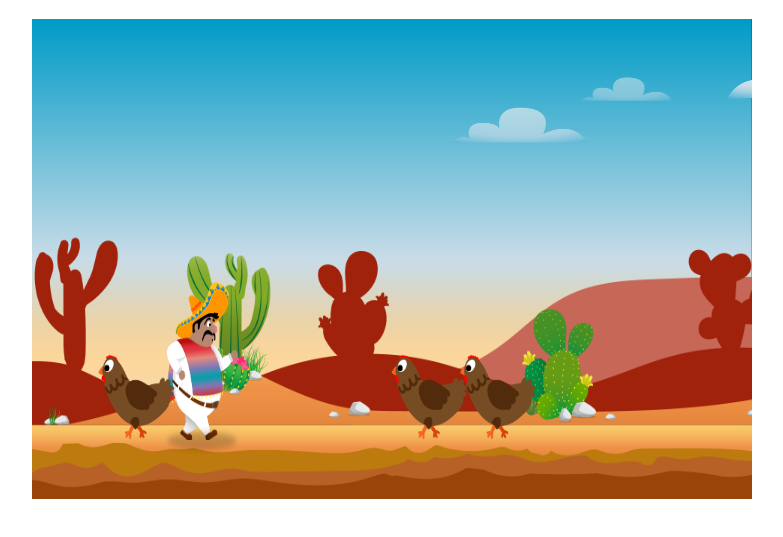
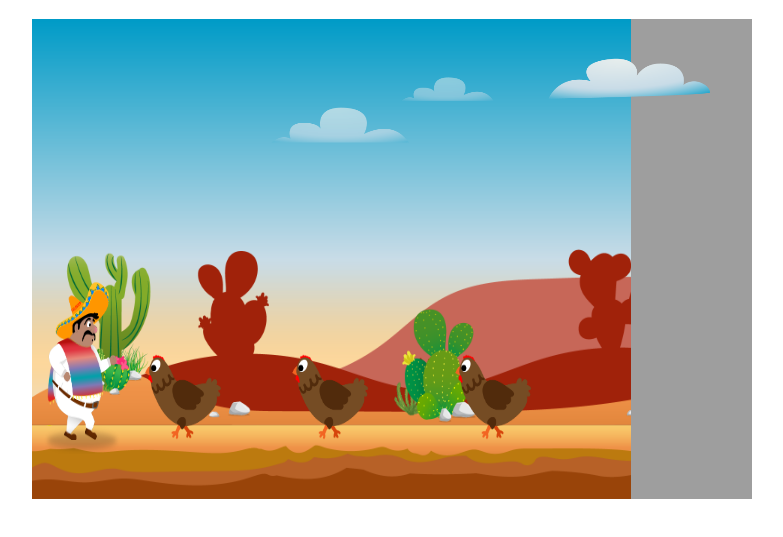
Before and after one commit to DevMinded55/El-Pollo-Loco, a plain HTML site: page index.html in a window 1280 px wide. Shown: the part 69-606 px from the top of the page, without its empty margins (248-1031 px from the left). Drawn offline with Linux system fonts and the light colour scheme.

Commit message:
made character movable + made camera move with character + added more backgrounds, when camera moves + added levels as folder and .js

```diff
--- a/index.html
+++ b/index.html
@@ -1,23 +1,25 @@
 <!DOCTYPE html>
 <html lang="en">
     <head>
-    <meta charset="UTF-8">
-    <meta name="viewport" content="width=device-width, initial-scale=1.0">
-    <link rel="stylesheet" href="style.css">
+        <meta charset="UTF-8" />
+        <meta name="viewport" content="width=device-width, initial-scale=1.0" />
+        <link rel="stylesheet" href="style.css" />
         <title>Document</title>
     </head>
     <body onload="init()">
         <h1>El Pollo Loco</h1>
 
-    <canvas id="canvas" width="720" height="480">
+        <canvas id="canvas" width="720" height="480"> </canvas>
 
-    </canvas>
-    <script src="models/world.class.js"></script>
         <script src="models/movable-object.class.js"></script>
+        <script src="models/character.class.js"></script>
         <script src="models/chicken.class.js"></script>
         <script src="models/cloud.class.js"></script>
         <script src="models/background-object.class.js"></script>
-    <script src="models/character.class.js"></script>
+        <script src="models/keyboard.class.js"></script>
+        <script src="models/level.class.js"></script>
+        <script src="levels/level1.js"></script>
+        <script src="models/world.class.js"></script>
         <script src="js/game.js"></script>
     </body>
 </html>
--- a/js/game.js
+++ b/js/game.js
@@ -1,10 +1,49 @@
 let canvas;
 let world;
+let keyboard = new Keyboard();
 
 function init(){
     canvas = document.getElementById("canvas")
-    world = new World(canvas);
+    world = new World(canvas, keyboard);
 
     console.log("my Char is", world.character);
     console.log("my enemies are", world.enemies);
 }
+
+window.addEventListener("keydown", (e) =>{
+    console.log(e);
+    if(e.keyCode == 39) {
+        keyboard.RIGHT = true;
+    }
+    if(e.keyCode == 37) {
+        keyboard.LEFT = true;
+    }
+    if(e.keyCode == 38) {
+        keyboard.UP = true;
+    }
+    if(e.keyCode == 40) {
+        keyboard.DOWN = true;
+    }
+    if(e.keyCode == 32) {
+        keyboard.SPACE = true;
+    }
+});
+
+window.addEventListener("keyup", (e) =>{
+    console.log(e);
+    if(e.keyCode == 39) {
+        keyboard.RIGHT = false;
+    }
+    if(e.keyCode == 37) {
+        keyboard.LEFT = false;
+    }
+    if(e.keyCode == 38) {
+        keyboard.UP = false;
+    }
+    if(e.keyCode == 40) {
+        keyboard.DOWN = false;
+    }
+    if(e.keyCode == 32) {
+        keyboard.SPACE = false;
+    }
+});
--- /dev/null
+++ b/levels/level1.js
@@ -0,0 +1,32 @@
+const level1 = new Level(
+    [
+    new Chicken(),
+    new Chicken(),
+    new Chicken(),
+],
+[
+        new Cloud()
+    ],
+    [
+        new BackgroundObject("assets/img/5_background/layers/air.png",-719),
+        new BackgroundObject("assets/img/5_background/layers/3_third_layer/2.png", -719),
+        new BackgroundObject("assets/img/5_background/layers/2_second_layer/2.png",-719),
+        new BackgroundObject("assets/img/5_background/layers/1_first_layer/2.png",-719),
+        new BackgroundObject("assets/img/5_background/layers/air.png",0),
+        new BackgroundObject("assets/img/5_background/layers/3_third_layer/1.png", 0),
+        new BackgroundObject("assets/img/5_background/layers/2_second_layer/1.png",0),
+        new BackgroundObject("assets/img/5_background/layers/1_first_layer/1.png",0),
+        new BackgroundObject("assets/img/5_background/layers/air.png",719),
+        new BackgroundObject("assets/img/5_background/layers/3_third_layer/2.png", 719),
+        new BackgroundObject("assets/img/5_background/layers/2_second_layer/2.png",719),
+        new BackgroundObject("assets/img/5_background/layers/1_first_layer/2.png",719),
+        new BackgroundObject("assets/img/5_background/layers/air.png",1438),
+        new BackgroundObject("assets/img/5_background/layers/3_third_layer/1.png", 1438),
+        new BackgroundObject("assets/img/5_background/layers/2_second_layer/1.png",1438),
+        new BackgroundObject("assets/img/5_background/layers/1_first_layer/1.png",1438),
+        new BackgroundObject("assets/img/5_background/layers/air.png",2157),
+        new BackgroundObject("assets/img/5_background/layers/3_third_layer/2.png", 2157),
+        new BackgroundObject("assets/img/5_background/layers/2_second_layer/2.png",2157),
+        new BackgroundObject("assets/img/5_background/layers/1_first_layer/2.png",2157)
+    ]
+);
--- a/models/character.class.js
+++ b/models/character.class.js
@@ -1,16 +1,16 @@
 class Character extends MovableObject {
     height = 280;
     y = 155;
+    speed = 10;
     IMAGES_WALKING = [
         "assets/img/2_character_pepe/2_walk/W-21.png",
         "assets/img/2_character_pepe/2_walk/W-22.png",
         "assets/img/2_character_pepe/2_walk/W-23.png",
         "assets/img/2_character_pepe/2_walk/W-24.png",
         "assets/img/2_character_pepe/2_walk/W-25.png",
-        "assets/img/2_character_pepe/2_walk/W-26.png"
+        "assets/img/2_character_pepe/2_walk/W-26.png",
     ];
-
-
+    world;
 
     constructor() {
         super();
@@ -21,14 +21,29 @@ class Character extends MovableObject {
     }
 
     animate() {
+        setInterval(() => {
+            if (this.world.keyboard.RIGHT) {
+                this.x += this.speed;
+                this.otherDirection = false;
+            }
 
-        setInterval(() =>{
-        let i = this.currentImage % this.IMAGES_WALKING.length;
-        let path = this.IMAGES_WALKING[i];
-        this.img = this.imageCache[path];
-        this.currentImage++;
-        }, 1000 / 10);
+            if (this.world.keyboard.LEFT) {
+                this.x -= this.speed;
+                this.otherDirection = true;
+            }
+            this.world.camera_x = -this.x;
+        }, 1000 / 60);
 
+        setInterval(() => {
+            if (this.world.keyboard.RIGHT || this.world.keyboard.LEFT) {
+
+                //WALK ANIMATION
+                let i = this.currentImage % this.IMAGES_WALKING.length;
+                let path = this.IMAGES_WALKING[i];
+                this.img = this.imageCache[path];
+                this.currentImage++;
+            }
+        }, 50);
     }
 
     jump() {}
--- /dev/null
+++ b/models/keyboard.class.js
@@ -0,0 +1,7 @@
+class Keyboard {
+    LEFT = false;
+    RIGHT = false;
+    UP = false;
+    DOWN = false;
+    SPACE = false;
+}
--- /dev/null
+++ b/models/level.class.js
@@ -0,0 +1,11 @@
+class Level {
+    enemies;
+    clouds;
+    backgroundObjects;
+
+    constructor(enemies, clouds, backgroundObjects) {
+        this.enemies = enemies;
+        this.clouds = clouds;
+        this.backgroundObjects = backgroundObjects;
+    }
+}
--- a/models/movable-object.class.js
+++ b/models/movable-object.class.js
@@ -7,6 +7,7 @@ class MovableObject {
     imageCache = {};
     currentImage = 0;
     speed = 0.15;
+    otherDirection = false;
 
     loadImage(path){
     let img = new Image();
--- a/models/world.class.js
+++ b/models/world.class.js
@@ -1,34 +1,33 @@
 class World {
     character = new Character();
-    enemies = [
-    new Chicken(),
-    new Chicken(),
-    new Chicken(),
-];
+    enemies = level1.enemies;
     ctx;
     canvas;
-    backgroundObjects = [
-        new BackgroundObject("assets/img/5_background/layers/air.png",0),
-        new BackgroundObject("assets/img/5_background/layers/3_third_layer/1.png", 0),
-        new BackgroundObject("assets/img/5_background/layers/2_second_layer/1.png",0),
-        new BackgroundObject("assets/img/5_background/layers/1_first_layer/1.png",0)
-    ];
-    clouds = [
-        new Cloud()
-    ];
+    keyboard;
+    camera_x = 0;
+    backgroundObjects = level1.backgroundObjects;
+    clouds = level1.clouds;
 
-    constructor(canvas){
+    constructor(canvas, keyboard){
         this.ctx = canvas.getContext('2d');
         this.canvas = canvas;
+        this.keyboard = keyboard;
         this.draw();
+        this.setWorld();
+    }
+
+    setWorld(){
+        this.character.world = this;
     }
 
     draw(){
         this.ctx.clearRect(0,0, this.canvas.width, this.canvas.height);
+        this.ctx.translate(this.camera_x, 0);
         this.addObjectsToMap(this.backgroundObjects);
         this.addToMap(this.character);
         this.addObjectsToMap(this.enemies);
         this.addObjectsToMap(this.clouds);
+        this.ctx.translate(-this.camera_x, 0);
 
 
         //Draw wird immer wieder aufgerufen
@@ -45,6 +44,18 @@ class World {
     }
 
     addToMap(mo){
+        if(mo.otherDirection){
+            this.ctx.save();
+            this.ctx.translate(mo.width, 0);
+            this.ctx.scale(-1, 1);
+            mo.x = mo.x * -1;
+        }
+
         this.ctx.drawImage(mo.img, mo.x, mo.y, mo.width , mo.height);
+
+        if(mo.otherDirection){
+            mo.x = mo.x * -1;
+            this.ctx.restore();
+        }
     }
 }
```
Lines whose indentation alone changed are shown as unchanged.
